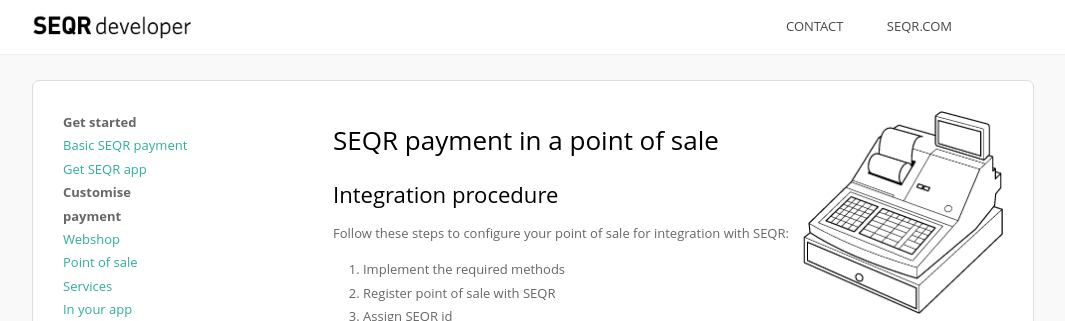
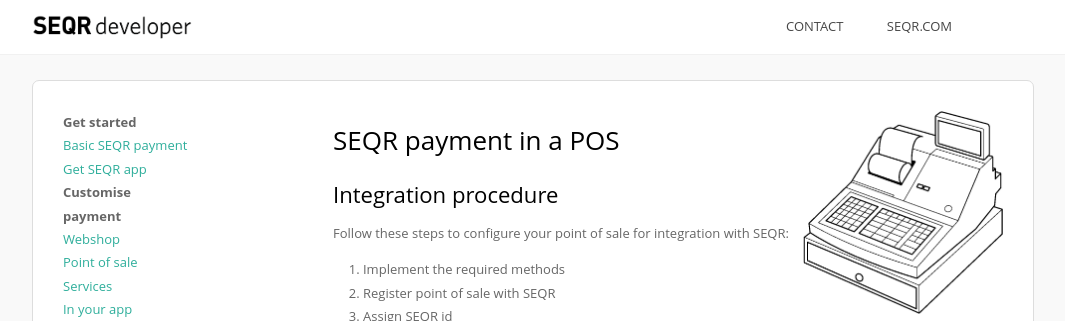
Before and after one commit to SeamlessDistribution/SeamlessDistribution.github.io, a Jekyll site: the page built from merchant/pos/index.md, in a window 1280 px wide and 900 px high. Shown: the top 321 px of the window, without its empty margins (138-1203 px from the left). Built offline with Jekyll 4.4.1, drawn with Linux system fonts in a browser that asks for light colours.

Commit message:
Changed "point of sale" to "POS"

```diff
--- a/merchant/pos/index.md
+++ b/merchant/pos/index.md
@@ -6,7 +6,7 @@
 
 <img src="/assets/images/cash_register_bw.png" align="right" width="200px"/>
 
-# SEQR payment in a point of sale
+# SEQR payment in a POS
 
 ## Integration procedure
 
```
